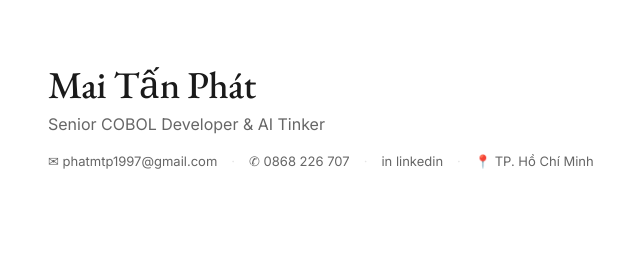
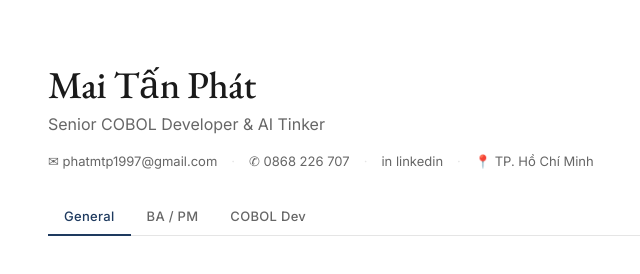
Before and after one commit to phatMT97/phatMT97.github.io, a plain HTML site: page cv/cv-vi-minimal.html in a window 1280 px wide. Shown: the whole page, without its empty margins (232-872 px from the left). Drawn offline with nearby package versions, Linux system fonts and the light colour scheme.

Commit message:
Add variant tabs UI and switcher script
Co-Authored-By: Claude Opus 4.7 (1M context) <noreply@anthropic.com>

```diff
--- a/cv/cv-vi-minimal.html
+++ b/cv/cv-vi-minimal.html
@@ -81,7 +81,34 @@ a:hover { border-bottom-color: var(--accent); }
 .cv-contact a { color: var(--text-muted); }
 .cv-contact a:hover { color: var(--accent); }
 
-/* tasks 3-9 add more styles below */
+/* Variant tabs */
+.variant-tabs {
+  display: flex;
+  gap: 0;
+  margin-bottom: 36px;
+  border-bottom: 1px solid var(--divider);
+}
+.variant-tab {
+  background: none;
+  border: none;
+  border-bottom: 2px solid transparent;
+  padding: 8px 16px 10px;
+  font-family: var(--font-sans);
+  font-size: 13px;
+  font-weight: 500;
+  color: var(--text-muted);
+  cursor: pointer;
+  margin-bottom: -1px;
+  letter-spacing: 0.3px;
+  transition: color 0.15s, border-color 0.15s;
+}
+.variant-tab:hover { color: var(--text); }
+.variant-tab.active {
+  color: var(--accent);
+  border-bottom-color: var(--accent);
+}
+
+/* tasks 4-9 add more styles below */
 </style>
 </head>
 <body data-role="general">
@@ -99,10 +126,37 @@ a:hover { border-bottom-color: var(--accent); }
         <span>📍 TP. Hồ Chí Minh</span>
       </p>
     </header>
-    <!-- tasks 3-7 add sections below -->
+    <nav class="variant-tabs" aria-label="CV variant">
+      <button class="variant-tab" data-role="general">General</button>
+      <button class="variant-tab" data-role="ba-pm">BA / PM</button>
+      <button class="variant-tab" data-role="cobol-dev">COBOL Dev</button>
+    </nav>
+    <!-- tasks 4-7 add sections below -->
   </div>
   <script>
-    // task 3 adds JS here
+    const VARIANTS = ['general', 'ba-pm', 'cobol-dev'];
+
+    function setRole(role) {
+      if (!VARIANTS.includes(role)) role = 'general';
+      document.body.dataset.role = role;
+      document.querySelectorAll('.variant-tab').forEach(tab => {
+        tab.classList.toggle('active', tab.dataset.role === role);
+      });
+      const url = new URL(window.location);
+      url.searchParams.set('role', role);
+      history.replaceState({}, '', url);
+    }
+
+    window.addEventListener('DOMContentLoaded', () => {
+      const params = new URLSearchParams(window.location.search);
+      setRole(params.get('role') || 'general');
+      document.querySelectorAll('.variant-tab').forEach(tab => {
+        tab.addEventListener('click', e => {
+          e.preventDefault();
+          setRole(tab.dataset.role);
+        });
+      });
+    });
   </script>
 </body>
 </html>
```
